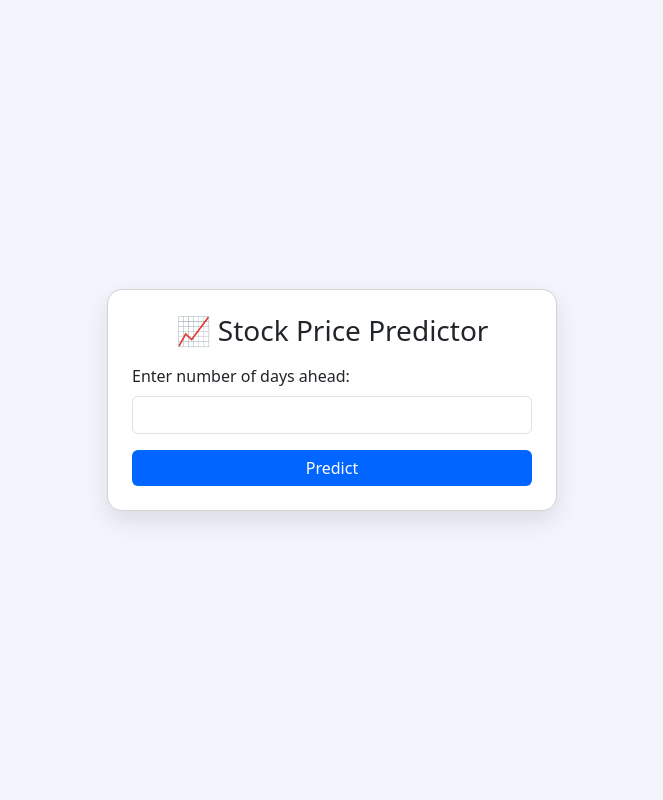
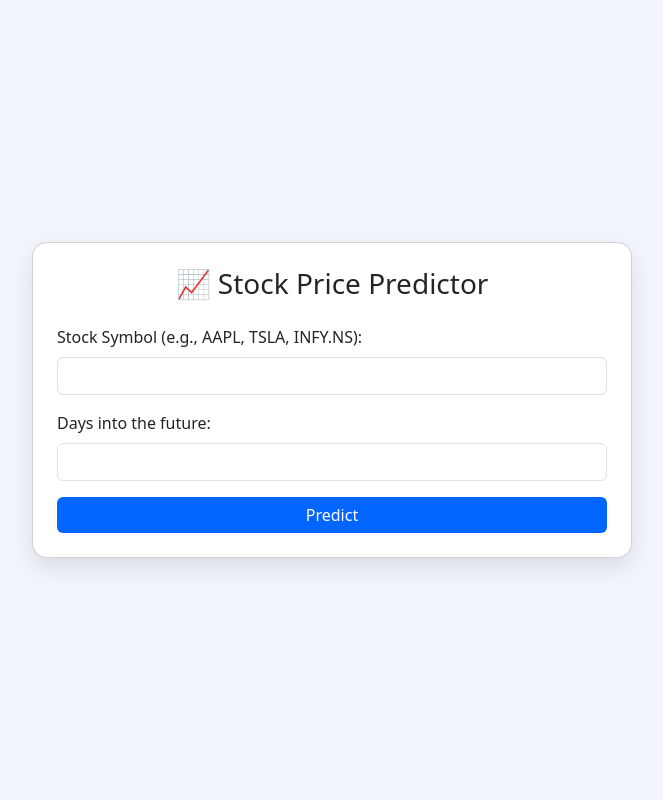
Before and after one commit to Nandhish-K/stock-price-predictor, a Django app: template predictor/templates/predictor/index.html in a window 1280 px wide. Shown: the whole page, without its empty margins (308-971 px from the left). Run offline with Django 3.2, Linux system fonts and the light colour scheme; the template is opened without the code that fills it, so the values that code supplies are empty.

Commit message:
✨ Add real-time stock prediction with yfinance and Plotly graph

```diff
--- a/predictor/templates/predictor/index.html
+++ b/predictor/templates/predictor/index.html
@@ -14,11 +14,13 @@
         display: flex;
         align-items: center;
         justify-content: center;
-        height: 100vh;
+        min-height: 100vh;
       }
       .card {
         border-radius: 15px;
         box-shadow: 0 10px 25px rgba(0, 0, 0, 0.1);
+        width: 100%;
+        max-width: 600px;
       }
       .btn-primary {
         background-color: #0066ff;
@@ -27,17 +29,29 @@
     </style>
   </head>
   <body>
-    <div class="card p-4" style="width: 100%; max-width: 450px">
-      <h3 class="text-center mb-3">📈 Stock Price Predictor</h3>
+    <div class="card p-4">
+      <h3 class="text-center mb-4">📈 Stock Price Predictor</h3>
 
       <form method="POST">
         {% csrf_token %}
         <div class="mb-3">
-          <label for="days" class="form-label"
-            >Enter number of days ahead:</label
+          <label for="symbol" class="form-label"
+            >Stock Symbol (e.g., AAPL, TSLA, INFY.NS):</label
           >
-          <input type="number" name="days" class="form-control" required />
+          <input type="text" name="symbol" class="form-control" required />
         </div>
+
+        <div class="mb-3">
+          <label for="days" class="form-label">Days into the future:</label>
+          <input
+            type="number"
+            name="days"
+            class="form-control"
+            min="1"
+            required
+          />
+        </div>
+
         <div class="d-grid">
           <button type="submit" class="btn btn-primary">Predict</button>
         </div>
@@ -47,6 +61,8 @@
       <div class="alert alert-success mt-4 text-center">
         Predicted Stock Price: ₹{{ prediction|floatformat:2 }}
       </div>
+      {% endif %} {% if graph %}
+      <div class="mt-4">{{ graph|safe }}</div>
       {% endif %}
     </div>
   </body>
```
Also changed, not shown: predictor/ml_model.py (+22 -8 lines), predictor/views.py (+31 -5 lines).
